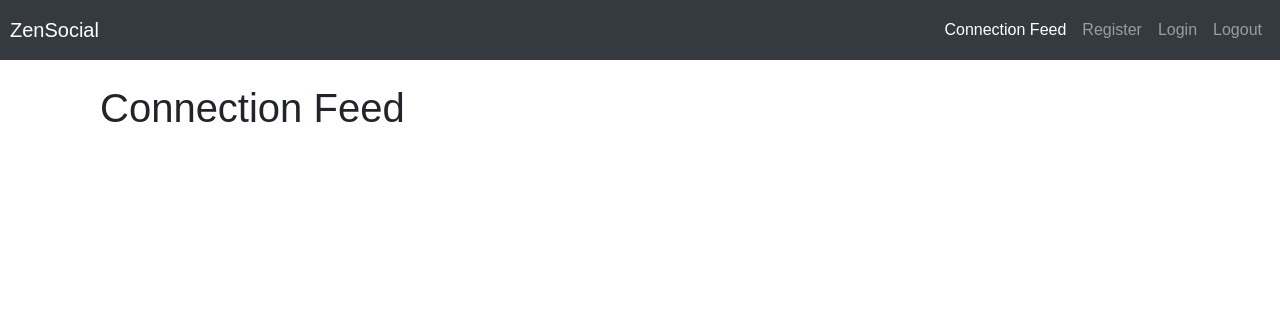
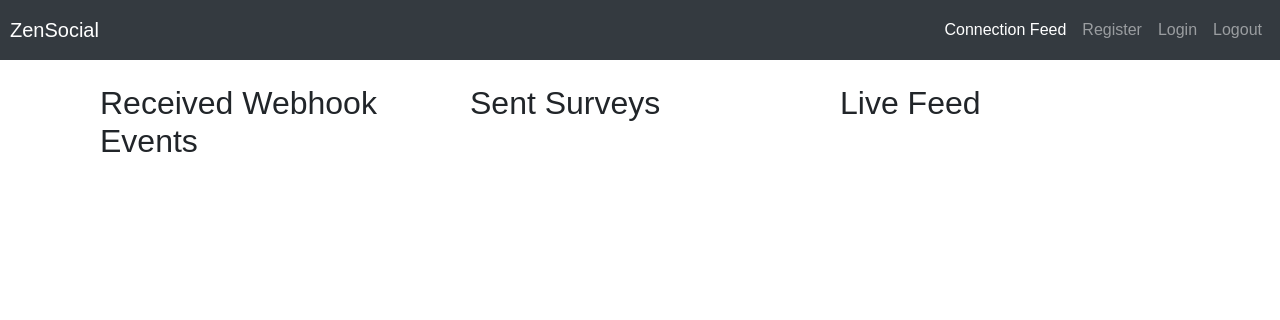
Before and after one commit to xmlxss/SocialZendesk, a Flask app: page / in a window 1280 px wide. Shown: the top 320 px of the page. Run offline with Flask 3, Linux system fonts and the light colour scheme; the visitor is signed in with stand-in values (Sample User, id 1); data that the repository does not hold is empty; some libraries are stand-ins or nearby versions.

Commit message:
added some extra stuff

```diff
--- a/app/main/routes.py
+++ b/app/main/routes.py
@@ -4,7 +4,7 @@ from app.services.webhook_service import process_zendesk_webhook
 from app.services.sse_service import generate_sse_events
 from app.utils.auth_utils import validate_token
 from app import db, bcrypt
-from app.models import User, WebhookEvent
+from app.models import User, WebhookEvent, Survey
 from app.forms.registration_form import RegistrationForm
 from app.forms.login_form import LoginForm
 from flask_login import login_user, logout_user, current_user
@@ -14,18 +14,19 @@ def home():
     if not current_user.is_authenticated:
         flash('You need to log in to access this page', 'warning')
         return redirect(url_for('main.login'))
-    page = request.args.get('page', 1, type=int)
-    webhook_events = WebhookEvent.query.order_by(WebhookEvent.received_at.desc()).all()
-    per_page = 10
-    total = len(webhook_events)
-    webhook_events = webhook_events[(page-1)*per_page:page*per_page]
 
-    return render_template('home.html', webhook_events=webhook_events, page=page, per_page=per_page, total=total)
+    received_webhook_events = WebhookEvent.query.order_by(WebhookEvent.received_at.desc()).limit(10).all()
+    sent_surveys = Survey.query.order_by(Survey.id.desc()).limit(10).all()
+
+    return render_template('home.html', received_webhook_events=received_webhook_events, sent_surveys=sent_surveys)
+
 
 @main.route('/sse_feed')
 def sse_feed():
     last_event_id = request.args.get('last_event_id', 0, type=int)
-    return generate_sse_events(last_event_id)
+    last_survey_id = request.args.get('last_survey_id', 0, type=int)
+    return generate_sse_events(last_event_id, last_survey_id)
+
 
 
 
--- a/app/services/sse_service.py
+++ b/app/services/sse_service.py
@@ -1,26 +1,31 @@
-from app.models import WebhookEvent
+from app.models import WebhookEvent, Survey
 from flask import Response, g, stream_with_context
 import json
 import time
 
-def generate_sse_events(last_event_id):
+def generate_sse_events(last_event_id, last_survey_id):
     def generate_events():
         g.last_event_id = last_event_id
+        g.last_survey_id = last_survey_id
+
         while True:
-            query = WebhookEvent.query.filter(WebhookEvent.id > g.last_event_id).order_by(WebhookEvent.id.asc())
-            webhook_events = query.limit(10).all()
+            # Query for new webhook events
+            event_query = WebhookEvent.query.filter(WebhookEvent.id > g.last_event_id).order_by(WebhookEvent.id.asc())
+            new_webhook_events = event_query.limit(5).all()
 
-            if webhook_events:
-                g.last_event_id = webhook_events[-1].id
+            # Query for new surveys
+            survey_query = Survey.query.filter(Survey.id > g.last_survey_id).order_by(Survey.id.asc())
+            new_surveys = survey_query.limit(5).all()
 
-            for event in webhook_events:
-                event_data = {
-                    "id": event.id,
-                    "ticket_id": event.ticket_id,
-                    "event_status": event.event_status,
-                    "received_at": event.received_at.strftime('%Y-%m-%d %H:%M:%S')
-                }
-                yield f"data: {json.dumps(event_data)}\n\n"
+            # Update the last IDs
+            if new_webhook_events:
+                g.last_event_id = new_webhook_events[-1].id
+            if new_surveys:
+                g.last_survey_id = new_surveys[-1].id
+
+            # Stream new events and surveys
+            for event in new_webhook_events + new_surveys:
+                yield f"data: {json.dumps(event.serialize())}\n\n"
 
             time.sleep(5)
 
--- a/app/templates/home.html
+++ b/app/templates/home.html
@@ -1,46 +1,76 @@
 {% extends "base.html" %}
+
 {% block content %}
 <div class="container mt-4">
-    <h1>Connection Feed</h1>
-    <ul class="list-group" id="event-list">
-        {% for event in webhook_events %}
+    <div class="row">
+        <!-- Section 1: Received Webhook Events -->
+        <div class="col-md-4">
+            <div class="section">
+                <h2>Received Webhook Events</h2>
+                <ul class="list-group" id="received-events-list">
+                    {% for event in received_webhook_events %}
                     <li class="list-group-item">
-            <strong>{{ event.ticket_id }}</strong> - {{ event.event_status }} - Received at {{ event.received_at }}
+                        <strong>Event ID:</strong> {{ event.id }} -
+                        <strong>Status:</strong> {{ event.event_status }} -
+                        <strong>Received At:</strong> {{ event.received_at }}
                     </li>
                     {% endfor %}
                 </ul>
-    <nav aria-label="Page navigation">
-        <ul class="pagination">
-            {% for i in range(1, total // per_page + 1) %}
-            <li class="page-item"><a class="page-link" href="{{ url_for('main.home', page=i) }}">{{ i }}</a></li>
+            </div>
+        </div>
+
+        <!-- Section 2: Sent Surveys -->
+        <div class="col-md-4">
+            <div class="section">
+                <h2>Sent Surveys</h2>
+                <ul class="list-group" id="sent-surveys-list">
+                    {% for survey in sent_surveys %}
+                    <li class="list-group-item">
+                        <strong>Survey ID:</strong> {{ survey.id }} -
+                        <strong>Linked Event:</strong> {{ survey.webhook_event_id }} -
+                        <strong>Sent At:</strong> {{ survey.sent_at }}
+                    </li>
                     {% endfor %}
                 </ul>
-    </nav>
+            </div>
+        </div>
+
+        <!-- Section 3: Live Feed -->
+        <div class="col-md-4">
+            <div class="section">
+                <h2>Live Feed</h2>
+                <ul class="list-group" id="live-feed-list">
+                    <!-- Live feed content will be populated here -->
+                </ul>
+            </div>
+        </div>
+    </div>
 </div>
 {% endblock content %}
+
 {% block script %}
 <script>
-    let lastEventId = {{ webhook_events[0].id if webhook_events|length > 0 else 'null' }};
-
-    function addEvent(event) {
-        if (event.id <= lastEventId) {
-            return;
-        }
-
-        const eventList = document.getElementById("event-list");
-        const newItem = document.createElement("li");
-        newItem.className = "list-group-item";
-        newItem.innerHTML = `<strong>${event.ticket_id}</strong> - ${event.event_status} - Received at ${event.received_at}`;
-        eventList.appendChild(newItem);
-
-        lastEventId = event.id;
-    }
-
-    const eventSource = new EventSource("{{ url_for('main.sse_feed', last_event_id=lastEventId) }}");
+    const eventSource = new EventSource("{{ url_for('main.sse_feed') }}");
 
     eventSource.onmessage = (event) => {
         const eventData = JSON.parse(event.data);
-        addEvent(eventData);
+        console.log(eventData);
+        const eventList = document.getElementById("live-feed-list");
+        const newItem = document.createElement("li");
+        newItem.className = "list-group-item";
+
+
+        if (eventData.type === "webhook_event") {
+            newItem.innerHTML = `<strong>Webhook Event ID:</strong> ${eventData.id} -
+                                 <strong>Status:</strong> ${eventData.event_status} -
+                                 <strong>Received At:</strong> ${eventData.received_at}`;
+        } else if (eventData.type === "survey") {
+            newItem.innerHTML = `<strong>Survey ID:</strong> ${eventData.id} -
+                                 <strong>Linked Event ID:</strong> ${eventData.webhook_event_id} -
+                                 <strong>Status:</strong> ${eventData.status}`;
+        }
+
+        eventList.prepend(newItem);
     };
 </script>
 {% endblock script %}
--- a/requirements.txt
+++ b/requirements.txt
@@ -20,6 +20,7 @@ itsdangerous==2.1.2
 Jinja2==3.1.2
 Mako==1.3.0
 MarkupSafe==2.1.3
+python-dotenv==1.0.0
 requests==2.31.0
 SQLAlchemy==2.0.23
 typing_extensions==4.9.0
--- a/run.py
+++ b/run.py
@@ -1,6 +1,8 @@
 from app import create_app
+from dotenv import load_dotenv
 
 app = create_app()
+load_dotenv()
 
 if __name__ == '__main__':
     app.run(debug=True)
```
Also changed, not shown: app/models/survey.py (+12 -0 lines), app/models/webhook_event.py (+14 -0 lines). Lines whose indentation alone changed are shown as unchanged.
